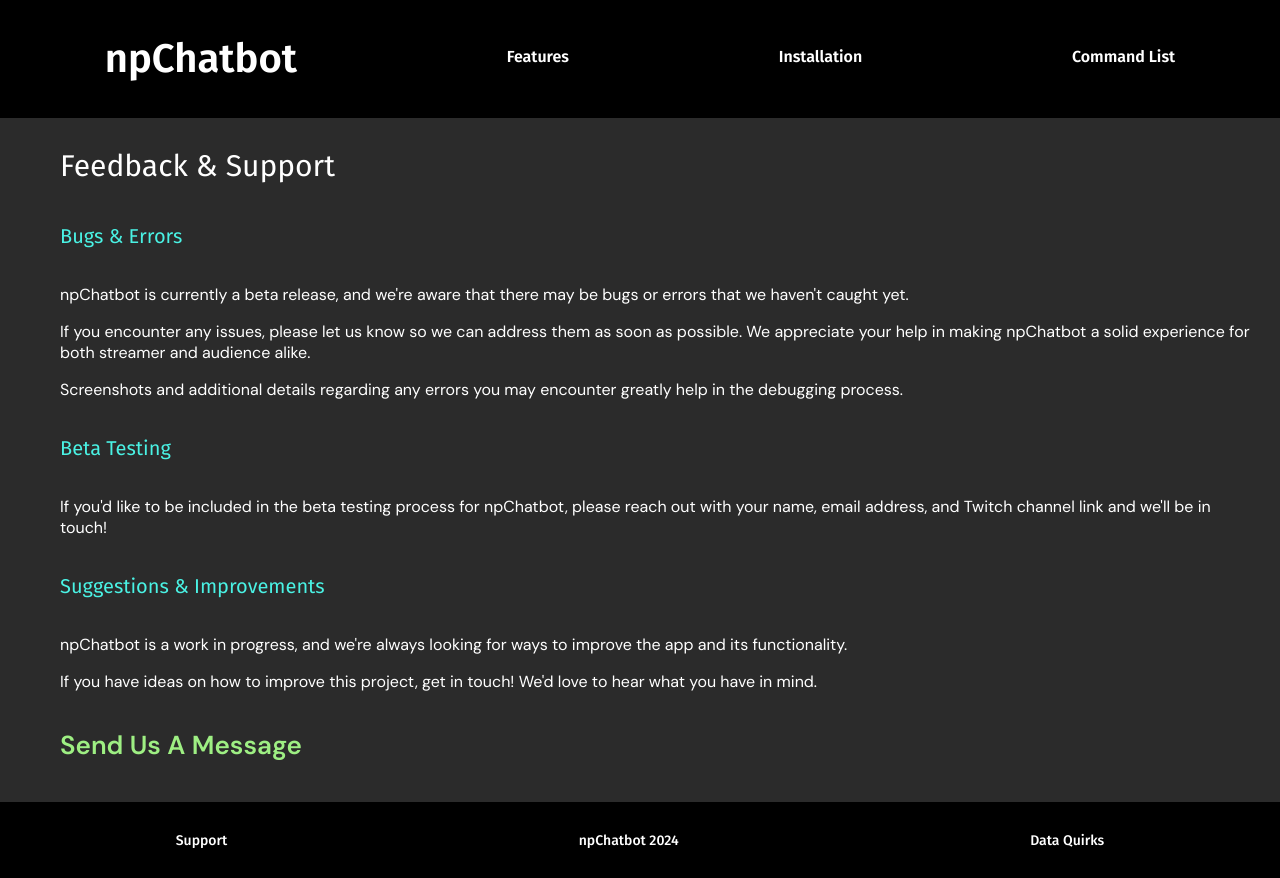
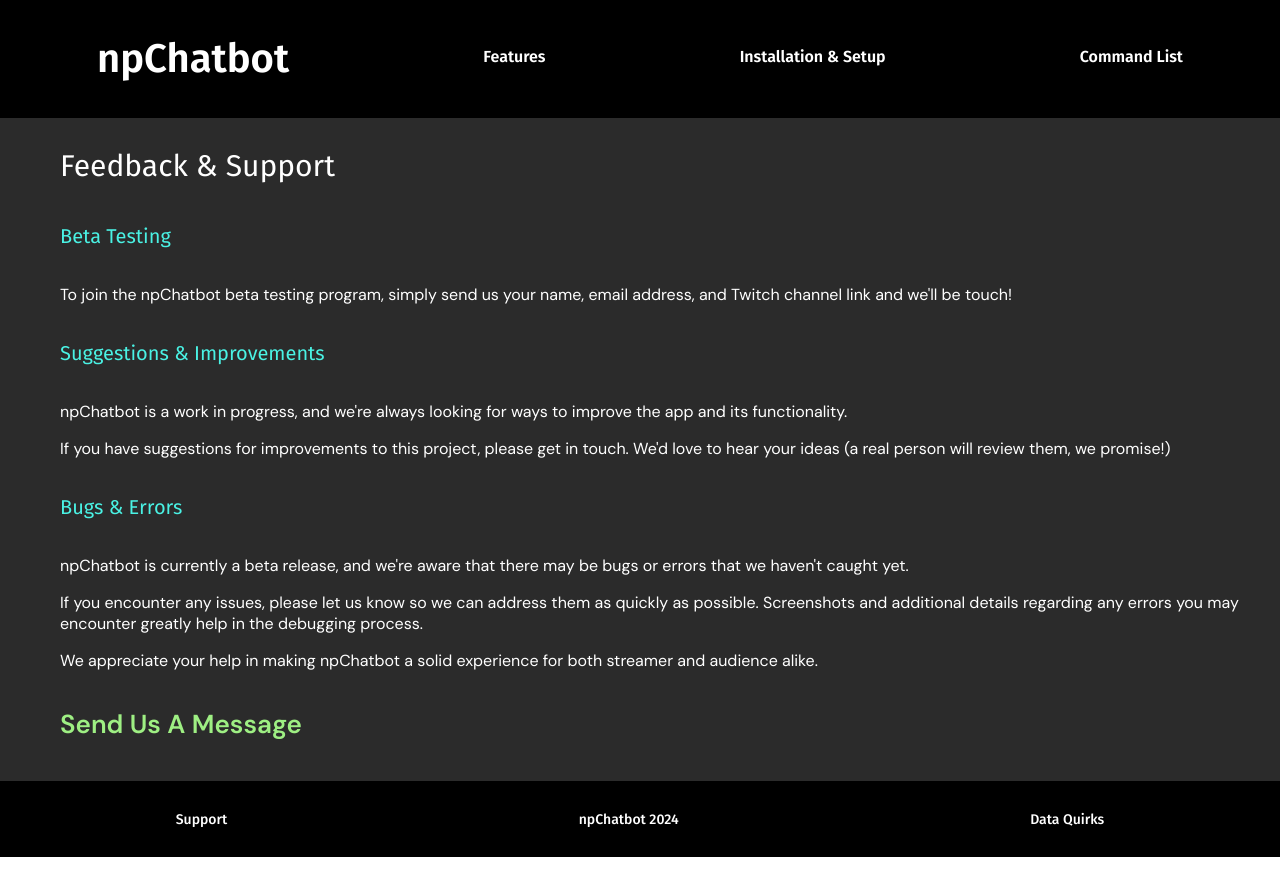
Before and after one commit to marcusmcb/np-chatbot-site, a React (Create React App) app: page /feedback in a window 1280 px wide. After the commit the page ends 857 px from the top, so only its background shows below. Built offline with nearby package versions, Linux system fonts and the light colour scheme.

Commit message:
updated text blurbs and text alignment on landingPage

```diff
--- a/src/App.css
+++ b/src/App.css
@@ -91,6 +91,7 @@
 	margin-left: 30px;
 	margin-right: 30px;
 	flex: 1;
+	text-align: left;
 }
 
 .details-panel-container {
@@ -159,9 +160,9 @@
 
 button {
 	padding: 20px 35px;
-	background-color: rgb(49, 49, 49);
+	background-color: rgb(74, 242, 228);
 	border: none;
-	color: #fff;
+	color: rgb(49, 49, 49);
 	border-radius: 5px;
 	cursor: pointer;
 	transition: background-color 0.5s;
@@ -170,8 +171,8 @@ button {
 }
 
 button:hover {
-	background-color: rgb(74, 242, 228);
-	color: rgb(49, 49, 49);
+	background-color: rgb(49, 49, 49);
+	color: rgb(74, 242, 228);
 }
 
 @media (min-width: 1400px) {
--- a/src/App.tsx
+++ b/src/App.tsx
@@ -25,7 +25,7 @@ const App = (): JSX.Element => {
 						<div className='navbar-element'>Features</div>
 					</Link>
 					<Link to='/installation'>
-						<div className='navbar-element'>Installation</div>
+						<div className='navbar-element'>Installation & Setup</div>
 					</Link>
 					{/* <div className='site-title'>npChatbot For Twitch</div> */}
 					<Link to='/commands'>
--- a/src/pages/analysis/AnalysisPage.tsx
+++ b/src/pages/analysis/AnalysisPage.tsx
@@ -4,6 +4,30 @@ const AnalysisPage = (): JSX.Element => {
 	return (
 		<div className='analysis-page'>
 			<div className='analysis-page-header'>Data Quirks</div>
+			<div className='analysis-page-subheader'>
+				Command Responses On Start Up
+			</div>
+			<div className='analysis-page-container'>
+				<div className='analysis-page-item'>
+					<p>
+						A number of the calculations used in several of npChatbot's commands
+						require a minimum of 3-4 tracks to be played in order to generate an
+						accurate result.
+					</p>
+					<p>
+						As such, the following commands require a minimum of 3-4 tracks to
+						return a proper response.
+					</p>
+					<p className='highlighted-analysis-text'>!np stats</p>
+					<p className='highlighted-analysis-text'>!np longest</p>
+					<p className='highlighted-analysis-text'>!np shortest</p>
+					<p>
+						The response from npChatbot will indicate this if used before the
+						minimum number of tracks have been played. Once the threshold's been
+						met, all commands will return the expected results.
+					</p>
+				</div>
+			</div>
 			<div className='analysis-page-subheader'>
 				Determining The Longest Song Played
 			</div>
@@ -13,19 +37,22 @@ const AnalysisPage = (): JSX.Element => {
 						Under the hood, npChatbot collects your Serato
 						<span className='icon-span'>©</span> live playlist data in real time
 						and uses it to calculate the various stats used in the chatbot's
-						responses. Within that data, the title, artist, and the time that each
-						song began playing is available and, from those start times,
+						responses. Within that data, the title, artist, and the time that
+						each song began playing is available and, from those start times,
 						npChatbot can determine the length of each song played.
 					</p>
 					<p>
-						The live playlist data only indicates when each song began
-						playing, not when it ended. Assuming you're playing music with
-						minimal breaks between songs, this should create no issue in
-						determining the longest song in your set. </p><p>However, with an extended break
-						between songs during a live set, making that determination becomes
-						challenging as it's difficult for npChatbot to assess whether or not
-						an abnormally long song was actually played in full or was simply
-						the result of a pause in the music during your set.
+						The live playlist data only indicates when each song began playing,
+						not when it ended. Assuming you're playing music with minimal breaks
+						between songs, this should create no issue in determining the
+						longest song in your set.{' '}
+					</p>
+					<p>
+						However, with an extended break between songs during a live set,
+						making that determination becomes challenging as it's difficult for
+						npChatbot to assess whether or not an abnormally long song was
+						actually played in full or was simply the result of a pause in the
+						music during your set.
 					</p>
 					<p>
 						As such, when this scenario occurs during a live playlist set, the{' '}
@@ -73,12 +100,15 @@ const AnalysisPage = (): JSX.Element => {
 					<p>
 						However, despite extensive testing, we've noticed that the Serato
 						<span className='icon-span'>©</span> live playlist feature does not
-						always log the duplicate song entry consistently when playing doubles. Thus, when using the{' '}
+						always log the duplicate song entry consistently when playing
+						doubles. Thus, when using the{' '}
 						<b>
 							<span className='highlighted-analysis-text'>!np doubles</span>
 						</b>{' '}
 						command, npChatbot may not display a response even though doubles
-						have actually occurred previously during your set.
+						have actually occurred previously during your set. Alternately, it
+						may display an older set of doubles as the most recent played
+						despite a more recent set having taken place.
 					</p>
 				</div>
 			</div>
--- a/src/pages/feedback/FeedbackPage.tsx
+++ b/src/pages/feedback/FeedbackPage.tsx
@@ -4,31 +4,12 @@ const FeedbackPage = (): JSX.Element => {
 	return (
 		<div className='feedback-page'>
 			<div className='feedback-page-header'>Feedback & Support</div>
-			<div className='feedback-page-subheader'>Bugs & Errors</div>
-			<div className='feedback-page-container'>
-				<div className='feedback-page-item'>
-					<p>
-						npChatbot is currently a beta release, and we're aware that there
-						may be bugs or errors that we haven't caught yet.
-					</p>
-					<p>
-						If you encounter any issues, please let us know so we can address
-						them as soon as possible. We appreciate your help in making
-						npChatbot a solid experience for both streamer and audience alike.
-					</p>
-					<p>
-						Screenshots and additional details regarding any errors you may
-						encounter greatly help in the debugging process.
-					</p>
-				</div>
-			</div>
 			<div className='feedback-page-subheader'>Beta Testing</div>
 			<div className='feedback-page-container'>
 				<div className='feedback-page-item'>
 					<p>
-						If you'd like to be included in the beta testing process for
-						npChatbot, please reach out with your name, email address, and
-						Twitch channel link and we'll be in touch!
+						To join the npChatbot beta testing program, simply send us your
+						name, email address, and Twitch channel link and we'll be touch!
 					</p>
 				</div>
 			</div>
@@ -40,11 +21,32 @@ const FeedbackPage = (): JSX.Element => {
 						to improve the app and its functionality.
 					</p>
 					<p>
-						If you have ideas on how to improve this project, get in touch! We'd
-						love to hear what you have in mind.
+						If you have suggestions for improvements to this project, please get
+						in touch. We'd love to hear your ideas (a real person will review
+						them, we promise!)
 					</p>
 				</div>
 			</div>
+			<div className='feedback-page-subheader'>Bugs & Errors</div>
+			<div className='feedback-page-container'>
+				<div className='feedback-page-item'>
+					<p>
+						npChatbot is currently a beta release, and we're aware that there
+						may be bugs or errors that we haven't caught yet.
+					</p>
+					<p>
+						If you encounter any issues, please let us know so we can address
+						them as quickly as possible. Screenshots and additional details
+						regarding any errors you may encounter greatly help in the debugging
+						process.
+					</p>
+					<p>
+						We appreciate your help in making npChatbot a solid experience for
+						both streamer and audience alike.
+					</p>
+				</div>
+			</div>
+
 			<div className='feedback-page-item'>
 				<a
 					className='highlighted-text mail-link'
--- a/src/pages/landing/LandingPage.tsx
+++ b/src/pages/landing/LandingPage.tsx
@@ -1,3 +1,7 @@
+const CopyRightIcon = (): JSX.Element => {
+	return <span className='icon-span'>©</span>
+}
+
 const LandingPage = (): JSX.Element => {
 	return (
 		<>
@@ -26,35 +30,29 @@ const LandingPage = (): JSX.Element => {
 						<div className='details-header'>Real Time Music Discovery</div>
 						<p>
 							npChatbot enables a unique level of music discovery during your
-							live-streamed DJ sets
+							live-streamed DJ sets by connecting your Twitch
+							<CopyRightIcon /> chat to your Serato
+							<CopyRightIcon /> Live Playlist and includes:
 						</p>
+						<p>* Real-time display of the track "now playing"</p>
+						<p>* Access to any previously played song during your set</p>
 						<p>
-							The desktop app accomplishes this by connecting your Twitch
-							<span className='icon-span'>©</span> channel's chat to your Serato
-							<span className='icon-span'>©</span> Live Playlist via a group of
-							interactive chat commands.{' '}
-						</p>
-						<p>
-							The commands included allow your viewers to see the song "now
-							playing" or any song previously played during your set, as well as
-							the ability to directly search your play history by title or
-							artist.
+							* Search functionality by song title and artist in your live play
+							history
 						</p>
 					</div>
 					<div className='details-inset'>
-						<div className='details-header'>Real Time Playlist Stats</div>
-						<p>npChatbot's commands aren't limited to just music discovery.</p>
-
+						<div className='details-header'>Instant Playlist Stats</div>
 						<p>
-							The app also has the ability to display a number of real-time
-							"stats" during your live streams, giving both viewers and
-							streamers alike new insight into these DJ sets.
+							npChatbot's commands aren't limited to just music discovery. The
+							app also provides real-time "stats" during your live streams,
+							offering unique insights to both viewers and streamers these DJ
+							sets. These includes:
 						</p>
-						<p>
-							Check the average song length for your set, total songs played so
-							far, how many times you've rocked doubles, and more through the
-							included chat commands.
-						</p>
+						<p>* Average song length for your set</p>
+						<p>* Total songs played at any point during your set</p>
+						<p>* The shortest or longest song of your set</p>
+						<p>* How many times you've played "doubles" during your set</p>
 					</div>
 				</div>
 			</div>
```
